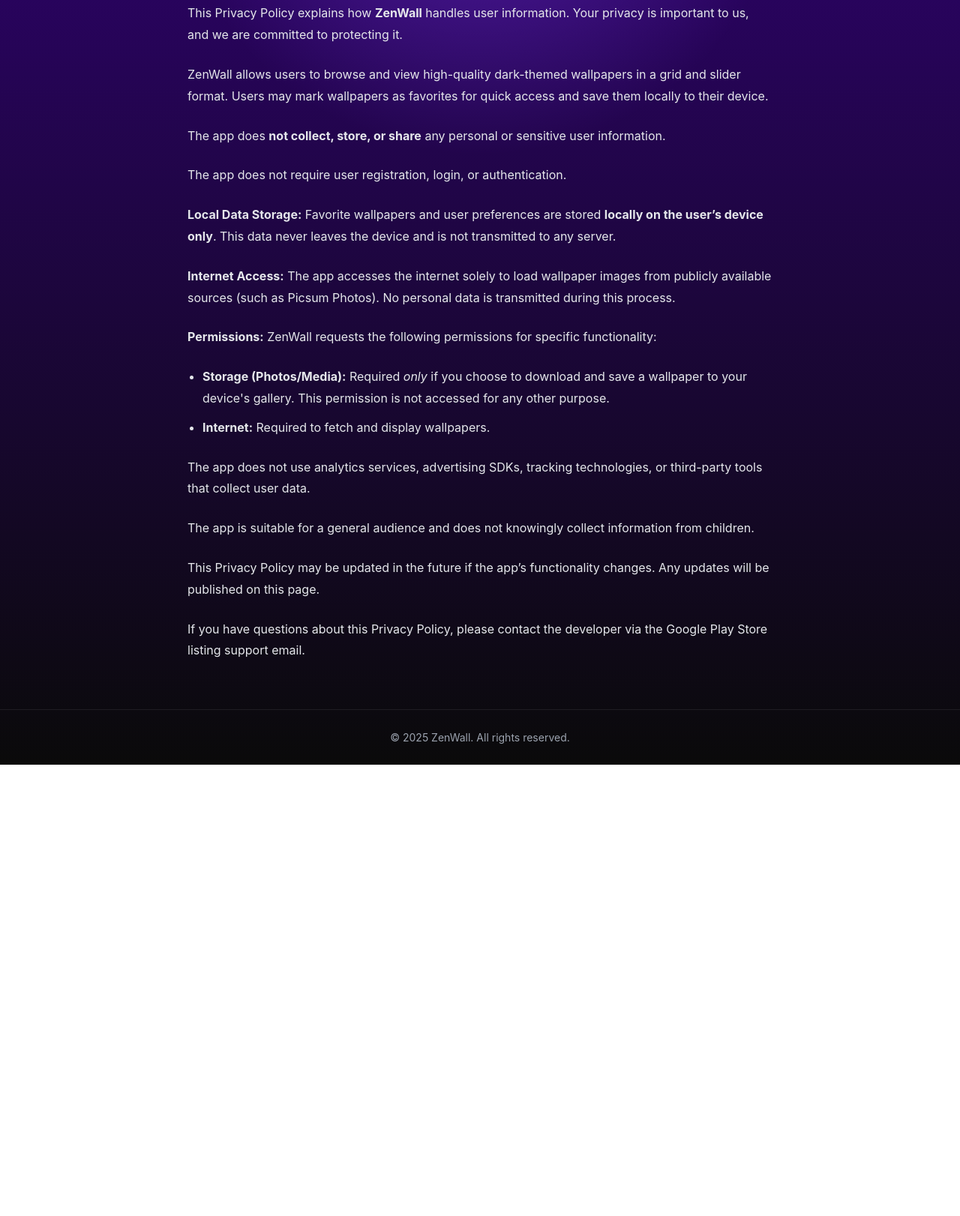
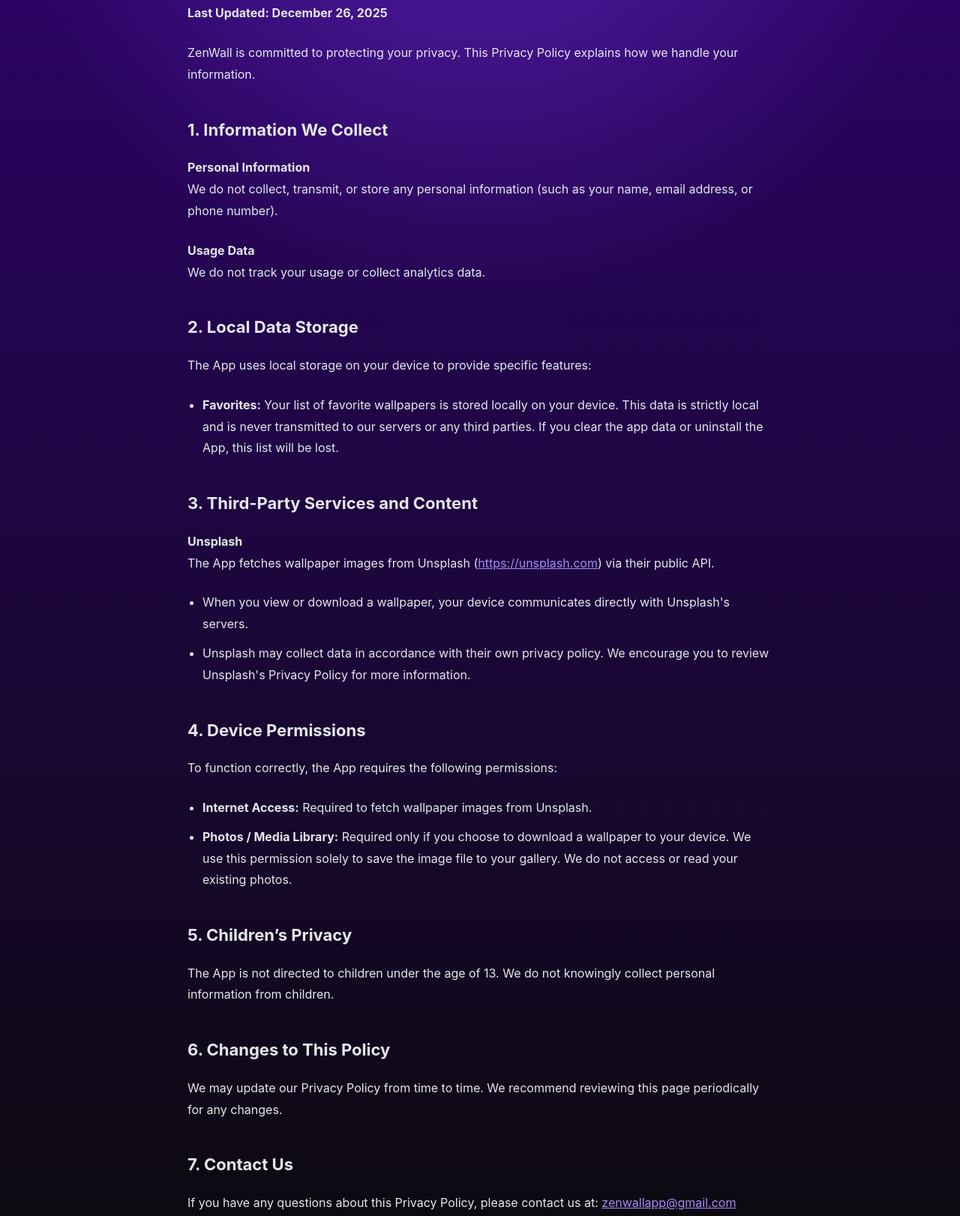
Before and after one commit to chintan297/wallpaperapp-legal, a plain HTML site: page index.html in a window 1280 px wide. Shown: the part 209-1831 px from the top of the page at 75% size. Before the commit the page ends 1229 px from the top, so only its background shows below. Drawn offline with Linux system fonts and the light colour scheme.

Commit message:
docs: Revise and expand privacy policy content with new sections, details, and associated styling for headings and links.

```diff
--- a/index.html
+++ b/index.html
@@ -78,6 +78,17 @@
         margin-bottom: 10px;
       }
 
+      .content h2 {
+        color: var(--text-main);
+        margin-top: 40px;
+        margin-bottom: 16px;
+        font-size: clamp(18px, 4vw, 22px);
+      }
+
+      .content a {
+        color: var(--purple-light);
+      }
+
       /* ===== FOOTER ===== */
       footer {
         border-top: 1px solid rgba(255, 255, 255, 0.08);
@@ -105,73 +116,89 @@
 
     <!-- ===== CONTENT ===== -->
     <main class="content">
+      <p><strong>Last Updated: December 26, 2025</strong></p>
+
       <p>
-        This Privacy Policy explains how <strong>ZenWall</strong> handles user
-        information. Your privacy is important to us, and we are committed to
-        protecting it.
+        ZenWall is committed to protecting your privacy. This Privacy Policy
+        explains how we handle your information.
+      </p>
+
+      <h2>1. Information We Collect</h2>
+      <p>
+        <strong>Personal Information</strong><br />
+        We do not collect, transmit, or store any personal information (such as
+        your name, email address, or phone number).
       </p>
 
       <p>
-        ZenWall allows users to browse and view high-quality dark-themed
-        wallpapers in a grid and slider format. Users may mark wallpapers as
-        favorites for quick access and save them locally to their device.
+        <strong>Usage Data</strong><br />
+        We do not track your usage or collect analytics data.
       </p>
 
+      <h2>2. Local Data Storage</h2>
       <p>
-        The app does <strong>not collect, store, or share</strong> any personal
-        or sensitive user information.
-      </p>
-
-      <p>
-        The app does not require user registration, login, or authentication.
-      </p>
-
-      <p>
-        <strong>Local Data Storage:</strong> Favorite wallpapers and user
-        preferences are stored
-        <strong>locally on the user’s device only</strong>. This data never
-        leaves the device and is not transmitted to any server.
-      </p>
-
-      <p>
-        <strong>Internet Access:</strong> The app accesses the internet solely
-        to load wallpaper images from publicly available sources (such as Picsum
-        Photos). No personal data is transmitted during this process.
-      </p>
-
-      <p>
-        <strong>Permissions:</strong> ZenWall requests the following permissions
-        for specific functionality:
+        The App uses local storage on your device to provide specific features:
       </p>
       <ul>
         <li>
-          <strong>Storage (Photos/Media):</strong> Required <em>only</em> if you
-          choose to download and save a wallpaper to your device's gallery. This
-          permission is not accessed for any other purpose.
-        </li>
-        <li>
-          <strong>Internet:</strong> Required to fetch and display wallpapers.
+          <strong>Favorites:</strong> Your list of favorite wallpapers is stored
+          locally on your device. This data is strictly local and is never
+          transmitted to our servers or any third parties. If you clear the app
+          data or uninstall the App, this list will be lost.
         </li>
       </ul>
 
+      <h2>3. Third-Party Services and Content</h2>
       <p>
-        The app does not use analytics services, advertising SDKs, tracking
-        technologies, or third-party tools that collect user data.
+        <strong>Unsplash</strong><br />
+        The App fetches wallpaper images from Unsplash (<a
+          href="https://unsplash.com"
+          >https://unsplash.com</a
+        >) via their public API.
+      </p>
+      <ul>
+        <li>
+          When you view or download a wallpaper, your device communicates
+          directly with Unsplash's servers.
+        </li>
+        <li>
+          Unsplash may collect data in accordance with their own privacy policy.
+          We encourage you to review Unsplash's Privacy Policy for more
+          information.
+        </li>
+      </ul>
+
+      <h2>4. Device Permissions</h2>
+      <p>To function correctly, the App requires the following permissions:</p>
+      <ul>
+        <li>
+          <strong>Internet Access:</strong> Required to fetch wallpaper images
+          from Unsplash.
+        </li>
+        <li>
+          <strong>Photos / Media Library:</strong> Required only if you choose
+          to download a wallpaper to your device. We use this permission solely
+          to save the image file to your gallery. We do not access or read your
+          existing photos.
+        </li>
+      </ul>
+
+      <h2>5. Children’s Privacy</h2>
+      <p>
+        The App is not directed to children under the age of 13. We do not
+        knowingly collect personal information from children.
       </p>
 
+      <h2>6. Changes to This Policy</h2>
       <p>
-        The app is suitable for a general audience and does not knowingly
-        collect information from children.
+        We may update our Privacy Policy from time to time. We recommend
+        reviewing this page periodically for any changes.
       </p>
 
+      <h2>7. Contact Us</h2>
       <p>
-        This Privacy Policy may be updated in the future if the app’s
-        functionality changes. Any updates will be published on this page.
-      </p>
-
-      <p>
-        If you have questions about this Privacy Policy, please contact the
-        developer via the Google Play Store listing support email.
+        If you have any questions about this Privacy Policy, please contact us
+        at: <a href="mailto:zenwallapp@gmail.com">zenwallapp@gmail.com</a>
       </p>
     </main>
 
```
